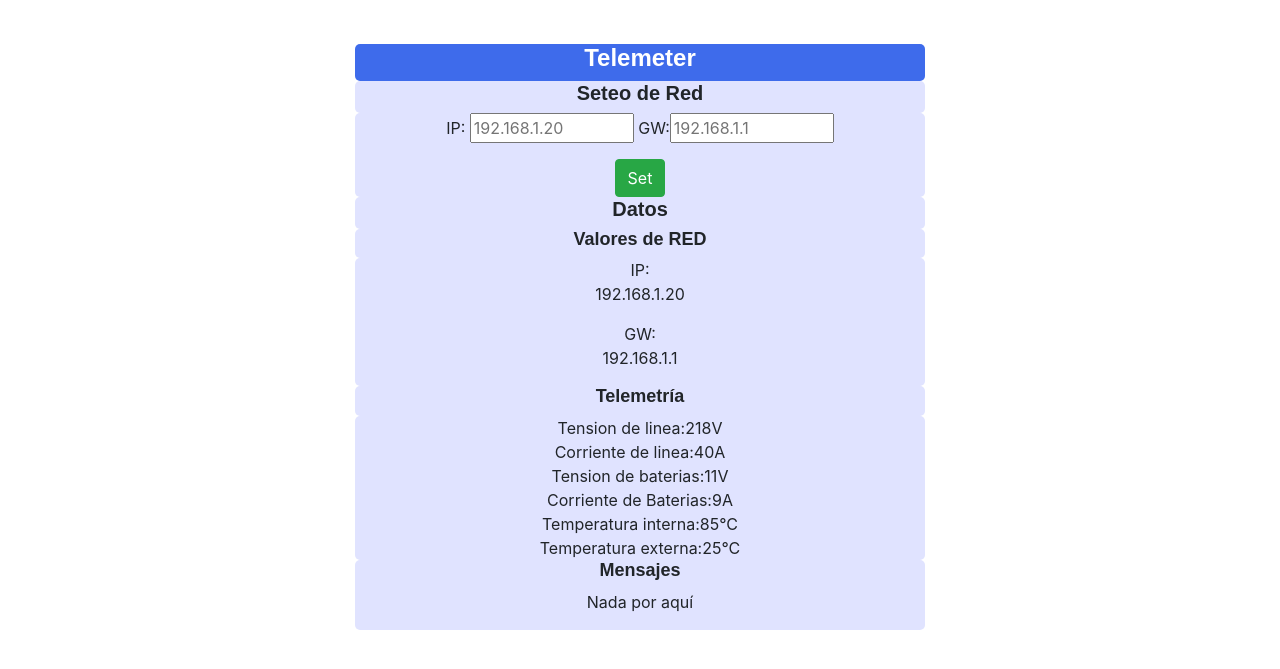
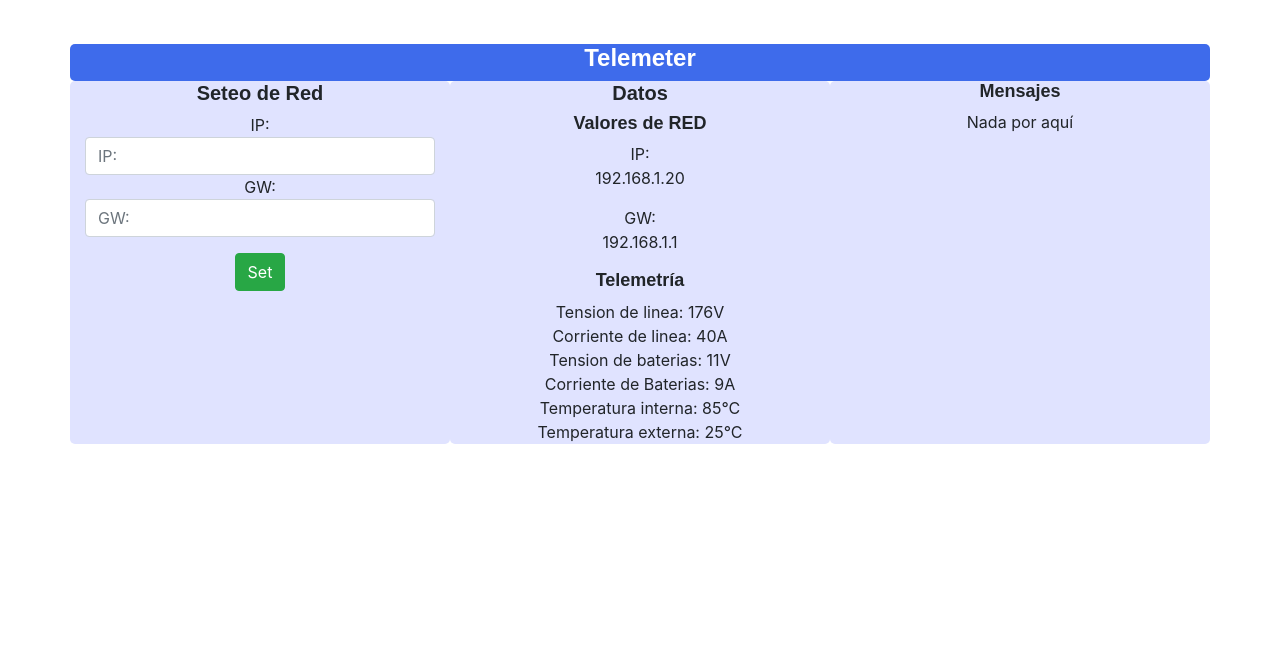
Before and after one commit to LeoGidev/portafolio, a PHP site: page /Demo_Proyectos/Telemeter/index.html in a window 1280 px wide. Shown: the part 56-725 px from the top of the page. Run offline with PHP 8.4, Linux system fonts and the light colour scheme; some libraries are stand-ins or nearby versions; some web fonts are replaced.

Commit message:
se trabaja en proyectos

```diff
--- a/Demo_Proyectos/Telemeter/ArduSimu.php
+++ b/Demo_Proyectos/Telemeter/ArduSimu.php
@@ -1,6 +1,6 @@
 <?php
 // Simulación de valores aleatorios
-$button1 = rand(180, 220);
+$button1 = rand(170, 240);
 $button2 = rand(0, 40);
 $button3 = rand(10, 12);
 $button4 = rand(0, 10);
--- a/Demo_Proyectos/Telemeter/index.html
+++ b/Demo_Proyectos/Telemeter/index.html
@@ -60,60 +60,43 @@
       <div class="container mb-3" style="text-align:center;">
 
         <div class="row justify-content-center">
-          <div class="col-12 col-md-6 title">
+          <div class="col-12 title">
             <h1> Telemeter</h1>
-          </div>
-        </div>
-        <div class="row justify-content-center">
-          <div class="col-12 col-md-6 set">
-            <h3>Seteo de Red</h3>
-          </div>
-        </div>
-        <div class="row justify-content-center">
-          <div class="col-12 col-md-6 set">
-            <form id="txt_form" name="frmText">
-              IP: <input type="text" placeholder="192.168.1.20" name="ip" size="11" maxlength="20" pattern="\d{1,3}\.\d{1,3}\.\d{1,3}\.\d{1,3}" required>
-              GW:<input type="text" placeholder="192.168.1.1" name="gw" size="11" maxlength="20" pattern="\d{1,3}\.\d{1,3}\.\d{1,3}\.\d{1,3}" required>
-            </form>
-            <button class="btn btn-success" value="Set" onclick="SendText()">Set </button>
-          </div>
-        </div>
-
-      <div class="row justify-content-center">
-        <div class="col-12 col-md-6 set"><h3>Datos</h3></div>
-      </div>
-      <div class="row justify-content-center">
-        <div class="col-12 col-md-6 set" >
-          <h4>Valores de RED</h4>
-          </div>
-        </div>
-      <div class="row justify-content-center">
-        <div class="col-12 col-md-6 set" >
-          IP:<p id="ip">192.168.1.20</p>
-          GW:<p id="gw">192.168.1.1</p>
-        </div>
-      </div>
-        <div class="row justify-content-center">
-          <div class="col-12 col-md-6 set" >
-            <h4>Telemetría</h4>
-          </div></div>
-        <div class="row justify-content-center">
-          <div class="col-12 col-md-6 set" >
-            Tension de linea:<span id="TenL">...</span>V<br>
-            Corriente de linea:<span id="CorrL">...</span>A<br>
-            Tension de baterias:<span id="TenB">...</span>V<br>
-            Corriente de Baterias:<span id="CorrB">...</span>A<br>
-            Temperatura interna:<span id="TempA">...</span>°C<br>
-            Temperatura externa:<span id="TempB">...</span>°C<br>
           </div>
         </div>
 
         <div class="row justify-content-center">
-          <div class="col-12 col-md-6 set" >
+          <div class="col-12 col-md-4 set">
+            <h3>Seteo de Red</h3>
+            <form id="txt_form" name="frmText">
+              IP: <input class="form-control" type="text" placeholder="IP:" name="ip" maxlength="20" pattern="\d{1,3}\.\d{1,3}\.\d{1,3}\.\d{1,3}" required>
+              GW:<input class="form-control" type="text" placeholder="GW:" name="gw"  maxlength="20" pattern="\d{1,3}\.\d{1,3}\.\d{1,3}\.\d{1,3}" required>
+            </form>
+            <button class="btn btn-success" value="Set" onclick="SendText()">Set </button>
+          </div>
+
+
+        <div class="col-12 col-md-4 set"><h3>Datos</h3>
+
+          <h4>Valores de RED</h4>
+          IP: <p id="ip">192.168.1.20</p>
+          GW: <p id="gw">192.168.1.1</p>
+
+          <h4>Telemetría</h4>
+
+            Tension de linea: <span id="TenL">...</span>V<br>
+            Corriente de linea: <span id="CorrL">...</span>A<br>
+            Tension de baterias: <span id="TenB">...</span>V<br>
+            Corriente de Baterias: <span id="CorrB">...</span>A<br>
+            Temperatura interna: <span id="TempA">...</span>°C<br>
+            Temperatura externa: <span id="TempB">...</span>°C<br>
+        </div>
+
+          <div class="col-12 col-md-4 set" >
             <h4>Mensajes</h4>
             <p id="mensaje">Nada por aquí</p>
           </div>
-        </div>
+      </div>
 
 
     </div>
--- a/Demo_Proyectos/Telemeter/scripts.js
+++ b/Demo_Proyectos/Telemeter/scripts.js
@@ -12,7 +12,7 @@ function SendText() {
         mensaje.textContent = 'Formato IPv4 inválido';
     } else {
 
-    console.log("se envía: ", formData);
+
     xhr.open('POST', 'set.php', true);
 
     xhr.onreadystatechange = function () {
@@ -20,9 +20,7 @@ function SendText() {
             if (xhr.status == 200) {
                 // Manejar la respuesta aquí, si es necesario
                 var response = JSON.parse(xhr.responseText);
-                console.log("se recibe: ", response);
-                console.log(response.ip);
-                console.log(response.gw);
+
                 // Cambiar las con los valores recibidos
                 document.getElementById('ip').innerHTML = response.ip;
                 document.getElementById('gw').innerHTML = response.gw;
@@ -57,6 +55,9 @@ function SendText() {
             }
         };
 
+        var tension = document.getElementById('TenL').textContent;
+        console.log("tension: ", tension);
+
         request.open('GET', 'ArduSimu.php?' + nocache, true);
         request.send(null);
         setTimeout(GetArduinoInputs, 5000);
```
